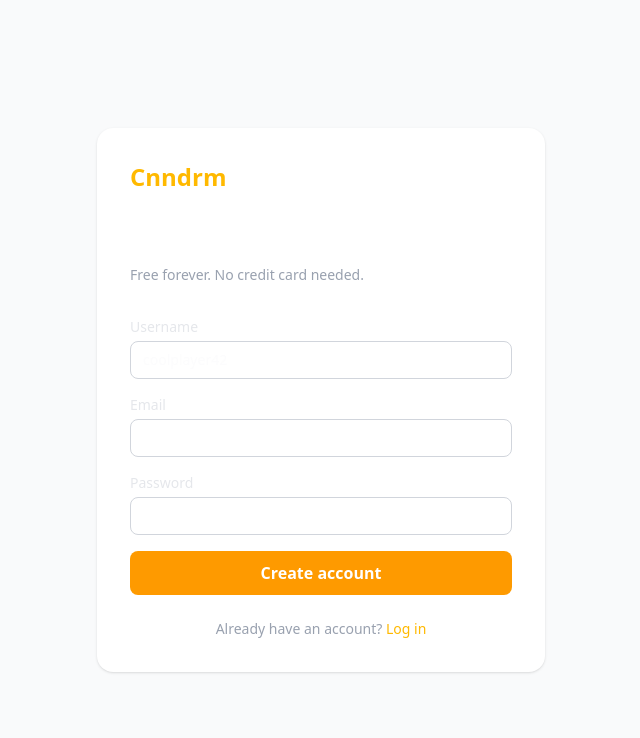
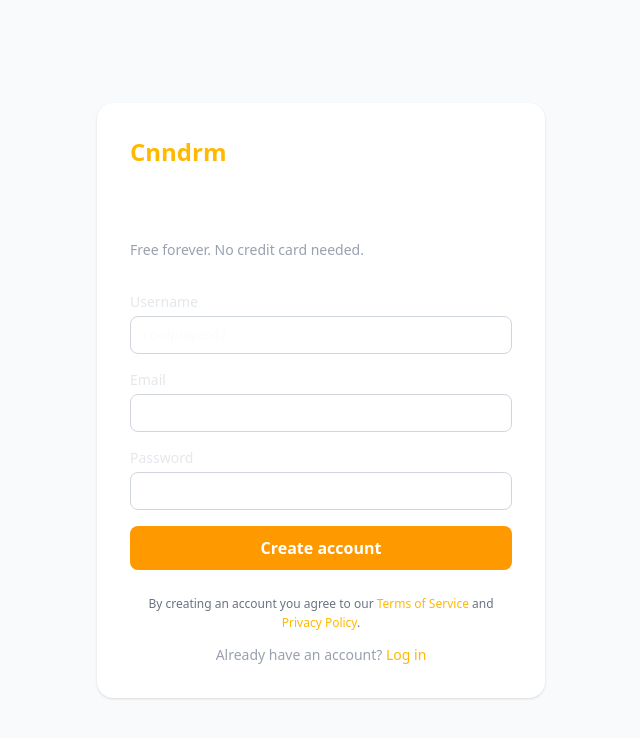
Before and after one commit to TheJimmyJam/Conundrum, a React (Vite) app: page /signup in a window 1280 px wide. Shown: the top 738 px of the page, without its empty margins (319-959 px from the left). Built offline with nearby package versions, Linux system fonts and the light colour scheme; no server answers.

Commit message:
feat: add TOS/Privacy links to signup page

```diff
--- a/src/pages/SignupPage.tsx
+++ b/src/pages/SignupPage.tsx
@@ -95,7 +95,13 @@ export default function SignupPage() {
           </button>
         </form>
 
-        <p className="text-center text-sm text-gray-400 mt-6">
+        <p className="text-center text-xs text-gray-500 mt-6 leading-relaxed">
+          By creating an account you agree to our{' '}
+          <Link to="/terms" className="text-amber-400 hover:underline">Terms of Service</Link>
+          {' '}and{' '}
+          <Link to="/privacy" className="text-amber-400 hover:underline">Privacy Policy</Link>.
+        </p>
+        <p className="text-center text-sm text-gray-400 mt-3">
           Already have an account? <Link to="/login" className="text-amber-400 hover:underline">Log in</Link>
         </p>
       </div>
```
